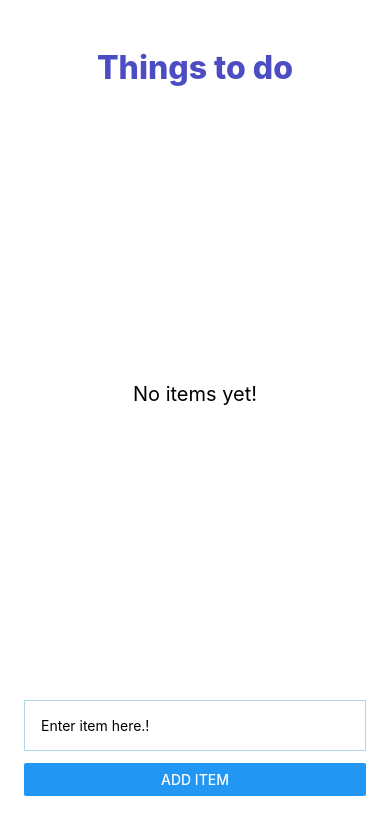
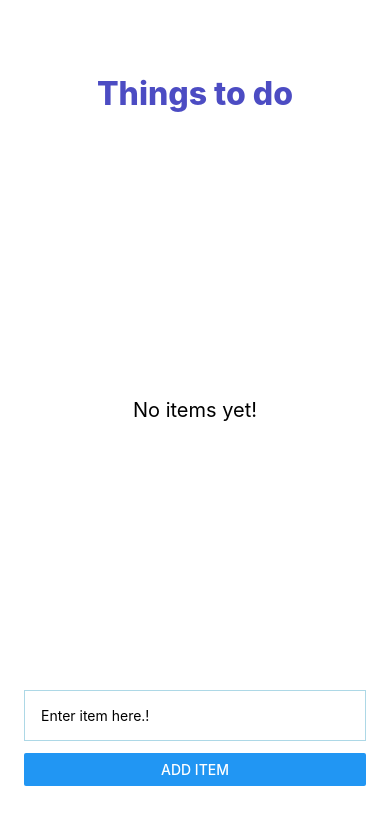
Before and after one commit to Adnan-Saleem-93/react-native, a React Native app: screen / in a window 390 px wide. Shown: the top 834 px of the page. Built offline with nearby package versions, Linux system fonts and the light colour scheme.

Commit message:
changing layouts

```diff
--- a/App.js
+++ b/App.js
@@ -14,7 +14,7 @@ export default function App() {
 	return (
 		<View style={styles.mainContainer}>
 			<View style={styles.listContainer}>
-				<View>
+				<View style={styles.listHeaderContainer}>
 					<Text style={styles.listHeaderText}>Things to do</Text>
 				</View>
 
@@ -23,8 +23,8 @@ export default function App() {
 						{itemsList.map((item, index) => {
 							return (
 								<View key={index} style={styles.listItem}>
-									<Text style={styles.listItemNumber}>{index + 1}</Text>
-									<Text style={styles.listItemText}>.{item}</Text>
+									<Text style={styles.listItemNumber}>{index + 1}. </Text>
+									<Text style={styles.listItemText}>{item}</Text>
 								</View>
 							);
 						})}
@@ -35,7 +35,7 @@ export default function App() {
 					</View>
 				)}
 			</View>
-			<View>
+			<View style={styles.inputContainer}>
 				<TextInput
 					placeholder="Enter item here.!"
 					style={styles.input}
@@ -52,25 +52,40 @@ const styles = StyleSheet.create({
 	mainContainer: {
 		paddingVertical: 48,
 		paddingHorizontal: 24,
-		display: "flex",
-		flex: 1,
-		flexDirection: "column",
-		justifyContent: "center",
+		height: "100%",
 	},
 	listContainer: {
-		flex: 2,
-		justifyContent: "flex-start",
-		alignItems: "center",
+		flex: 6,
+	},
+	inputContainer: {
+		flex: 1,
+		marginTop: 8,
+	},
+	listHeaderContainer: {
+		justifyContent: "center",
+		alignContent: "center",
+		flex: 1,
+	},
+	listHeaderText: {
+		color: "rgba(0,0,170,0.7)",
+		fontSize: 32,
+		fontWeight: 800,
+		textAlign: "center",
+	},
+	noItemsContainer: {
+		flex: 6,
+		justifyContent: "center",
+		alignContent: "center",
+	},
+	noItemsText: {
+		fontSize: 20,
+		padding: 24,
+		textAlign: "center",
 	},
 	itemsContainer: {
-		flex: 1,
+		flex: 6,
 		width: "100%",
 		justifyContent: "flex-start",
-		alignContent: "center",
-	},
-	noItemsContainer: {
-		flex: 1,
-		justifyContent: "center",
 		alignContent: "center",
 	},
 	listItem: {
@@ -89,15 +104,4 @@ const styles = StyleSheet.create({
 		borderColor: "lightblue",
 		marginBottom: 12,
 	},
-	listHeaderText: {
-		color: "rgba(0,0,170,0.7)",
-		fontSize: 32,
-		fontWeight: 800,
-		textAlign: "center",
-	},
-	noItemsText: {
-		fontSize: 20,
-		padding: 24,
-		textAlign: "center",
-	},
 });
```
